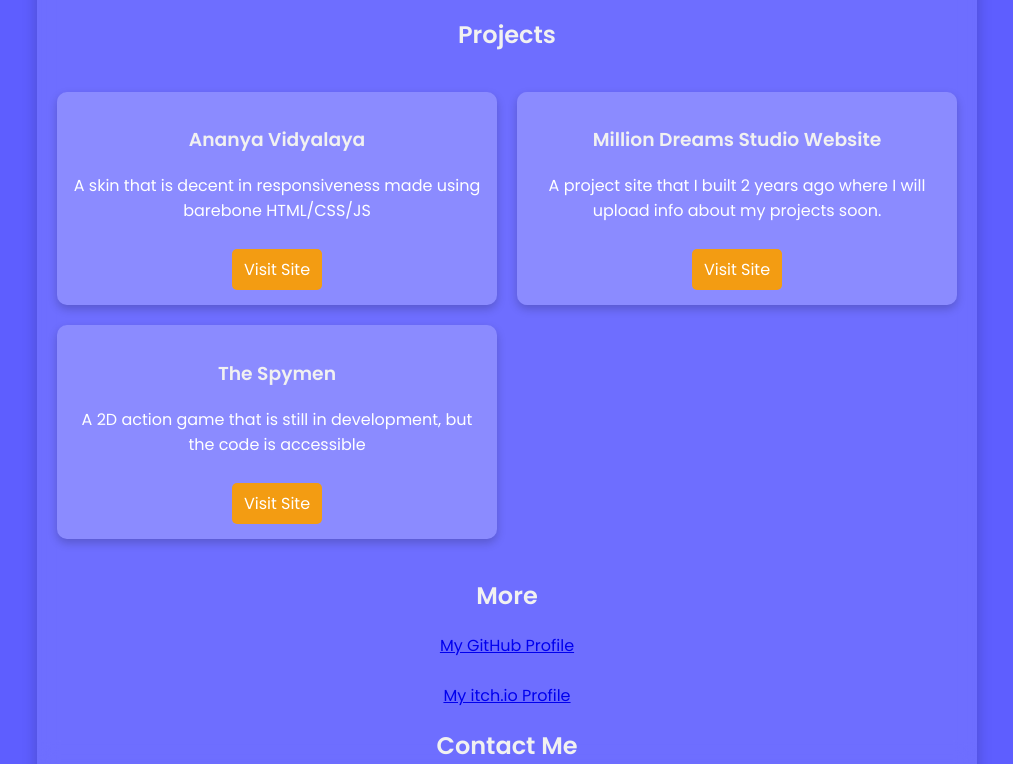
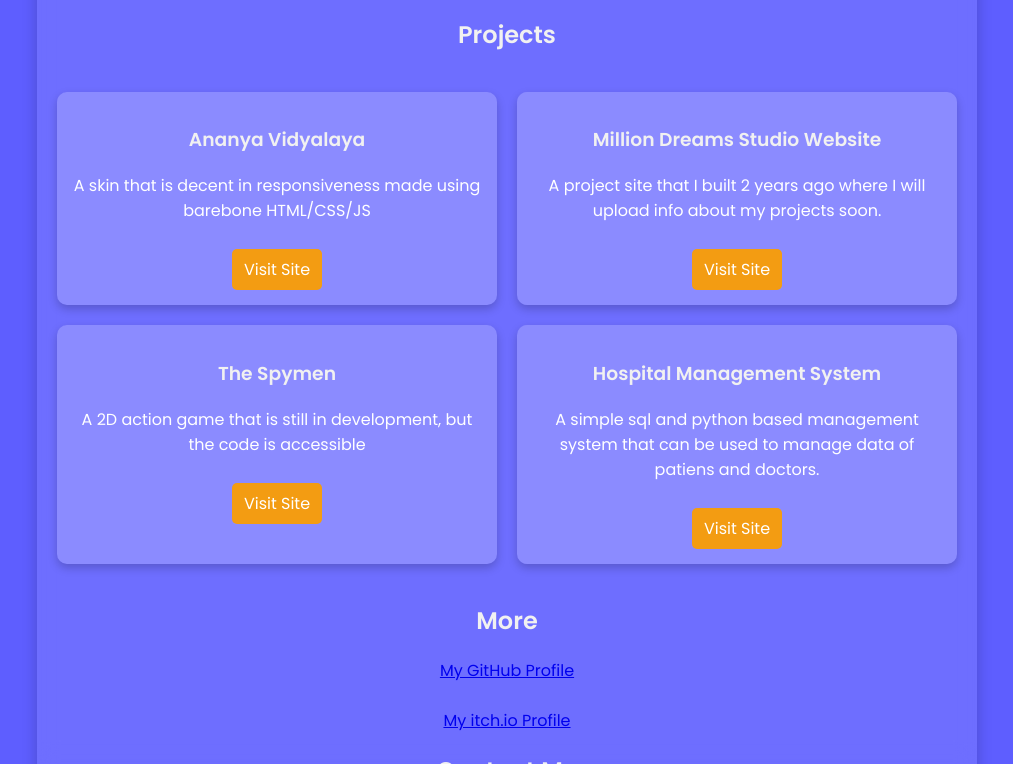
Before and after one commit to DAUDADA12/Portfolio, a plain HTML site: page index.html in a window 1280 px wide. Shown: the part 442-1206 px from the top of the page, without its empty margins (133-1146 px from the left). Drawn offline with Linux system fonts and the light colour scheme.

Commit message:
Update index.html

```diff
--- a/index.html
+++ b/index.html
@@ -96,6 +96,11 @@
                 <p>A 2D action game that is still in development, but the code is accessible</p>
                 <a href="./spymen.html" target="_blank">Visit Site</a>
             </div>
+            <div class="project">
+                <h3>Hospital Management System</h3>
+                <p>A simple sql and python based management system that can be used to manage data of patiens and doctors.</p>
+                <a href="https://github.com/DAUDADA12/HospitalDataManagement" target="_blank">Visit Site</a>
+            </div>
         </div>
 
         <h2>More</h2>
```
